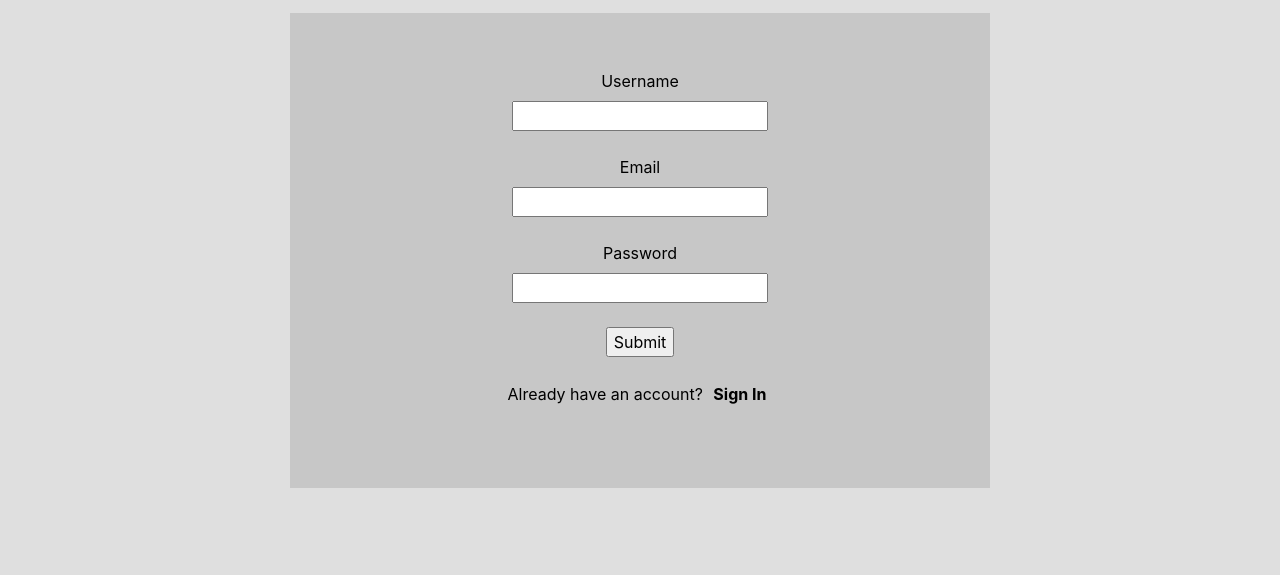
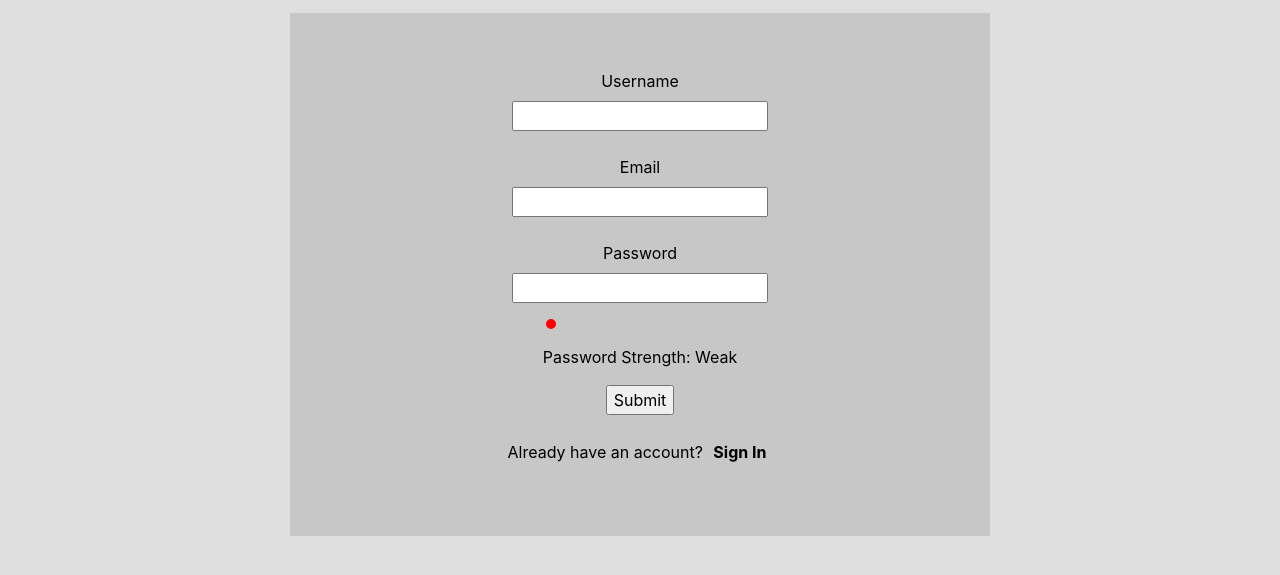
Before and after one commit to LordYeomans/SecureSoftwareCW002, a plain HTML site: page ExpressServer/register.html in a window 1280 px wide. Shown: the part 209-784 px from the top of the page. Drawn offline with nearby package versions, Linux system fonts and the light colour scheme.

Commit message:
Password Strength
User's password strength is now shown during registration.

```diff
--- a/ExpressServer/database_code.js
+++ b/ExpressServer/database_code.js
@@ -500,7 +500,6 @@ app.post("/register", express.urlencoded({ extended: false }), async function(re
                         res.redirect('/');
                     });
                 })
-
             }
         }catch(error){
             console.error(error);
@@ -510,8 +509,6 @@ app.post("/register", express.urlencoded({ extended: false }), async function(re
         //could send redirect header or full html page
     }
 });
-
-
 
 function escape(tet) {
     let lookup = {
--- a/ExpressServer/register.html
+++ b/ExpressServer/register.html
@@ -9,7 +9,7 @@
     <link rel="stylesheet" href="https://cdnjs.cloudflare.com/ajax/libs/font-awesome/4.7.0/css/font-awesome.min.css">
     <link rel="stylesheet" href="https://cdnjs.cloudflare.com/ajax/libs/font-awesome/5.15.2/css/all.min.css"/>
 </head>
-<body style="background-color: rgb(223, 223, 223);">
+<body style="background-color: rgb(223, 223, 223);" onload="lineColour()">
 
     <div class="navBar">
         <div class="container">
@@ -34,7 +34,9 @@
                             <label for="rej_email">Email</label><br>
                             <input type="email" id="rej_email" name="rej_email" required><br><br>
                             <label for="rej_password">Password</label><br>
-                            <input type="text" id="rej_password" name="rej_password" required minlength="8"><br><br>
+                            <input type="input" id="rej_password" name="rej_password" required minlength="8" onkeyup="lineColour()"><br>
+                            <hr class="passwordLine">
+                            <p id="passwordStrength"></p>
                             <input type="submit" value="Submit">
                         </form>
                         <form action="/login" method="get"><br>
@@ -45,5 +47,31 @@
             </div>
         </div>
     </div>
+    <script>
+
+        function lineColour() {
+
+            const line = document.getElementsByClassName("passwordLine")[0];
+            const passwordTxt = document.getElementById("rej_password");
+            const passwordStrengthTxt = document.getElementById("passwordStrength");
+
+            if (passwordTxt.value.length <= 8) {
+                line.style.borderColor = "red";
+                line.style.width = "0%";
+                passwordStrengthTxt.innerHTML = "Password Strength: Weak";
+            }
+            if (passwordTxt.value.length >= 9) {
+                line.style.borderColor = "orange";
+                line.style.width = "12.5%";
+                passwordStrengthTxt.innerHTML = "Password Strength: Moderate";
+            }
+            if (passwordTxt.value.length >= 12){
+                line.style.borderColor = "green"
+                line.style.width = "26%";
+                passwordStrengthTxt.innerHTML = "Password Strength: Strong";
+            }
+        }
+
+    </script>
 </body>
 </html>
--- a/ExpressServer/stylesheet.css
+++ b/ExpressServer/stylesheet.css
@@ -87,7 +87,7 @@
   padding-bottom: 5%;
   display: inline-block;
   width: 700px;
-  height: 475px;
+  height: 500x;
   justify-content: center;
 }
 
@@ -131,6 +131,13 @@
 	font: inherit;
 	cursor: pointer;
 	outline: inherit;
+}
+
+hr.passwordLine {
+  border: 5px solid red;
+  border-radius: 5px;
+  width: 0%;
+  margin-left: 36.5%;
 }
 
 /* ---------------------------------------- Dropdown Button ---------------------------------------- */
```
Also changed, not shown: ExpressServer/incorrect.html (+29 -1 lines), ExpressServer/incorrectLogin.html (+1 -1 lines), ExpressServer/login.html (+2 -2 lines).
